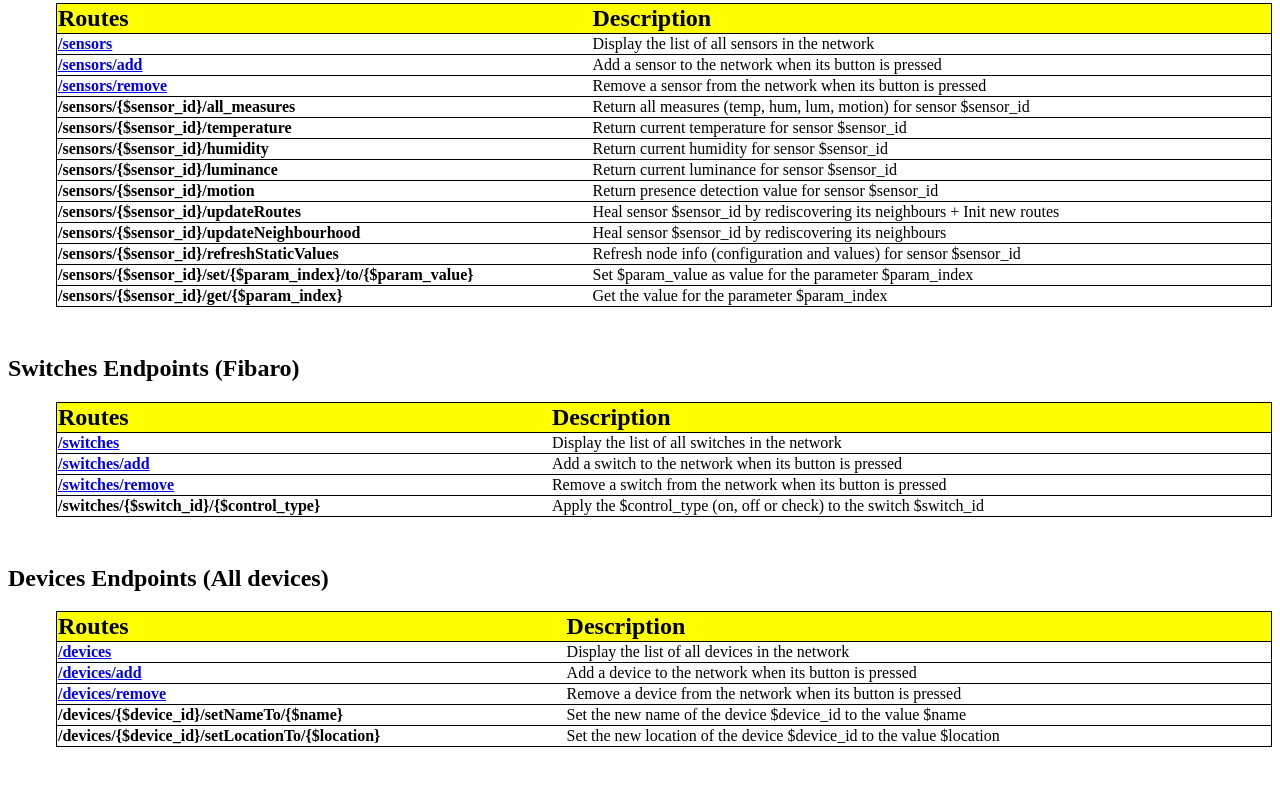
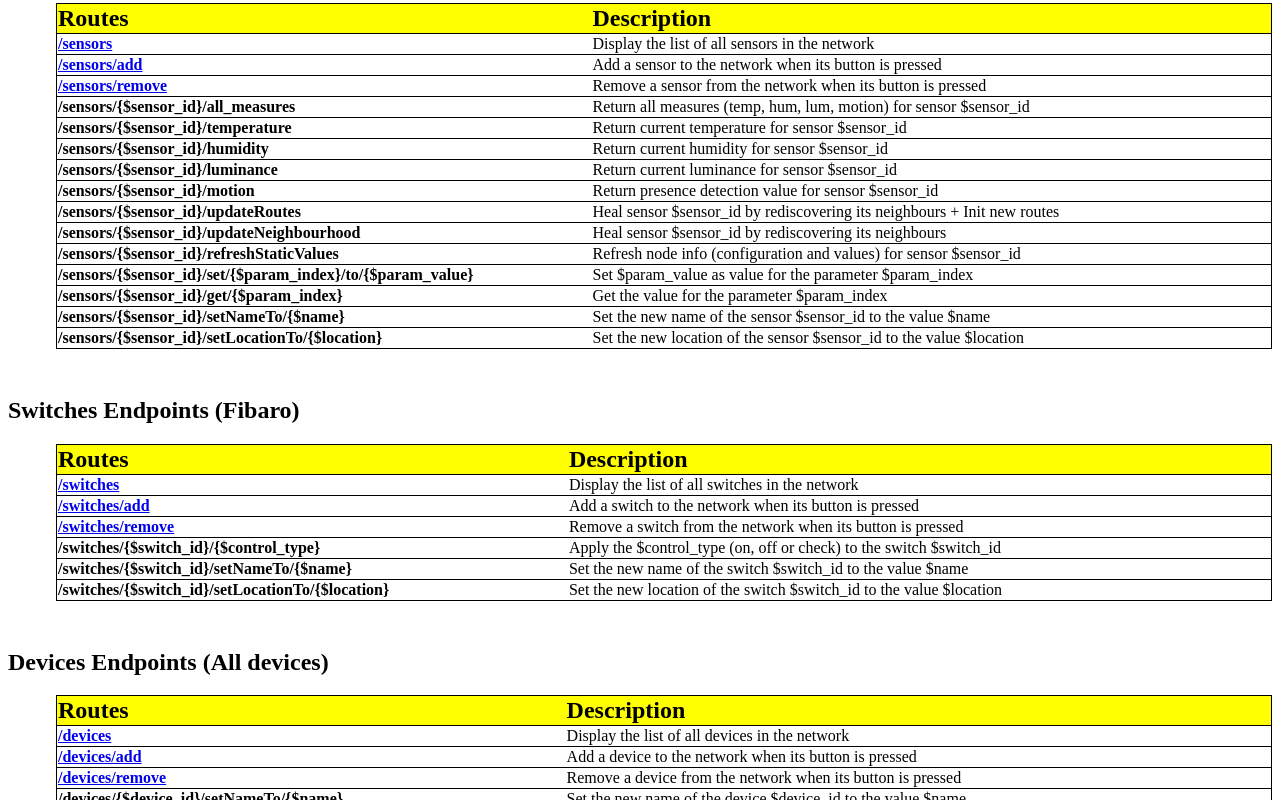
Before and after one commit to DirtySecret/smarthepia-flask-zwave, a plain HTML site: page templates/index.html in a window 1280 px wide. Shown: the part 498-1298 px from the top of the page. Drawn offline with Linux system fonts and the light colour scheme.

Commit message:
Ajout des routes sur l'accueil HTML

```diff
--- a/templates/index.html
+++ b/templates/index.html
@@ -162,6 +162,14 @@
 				<td><b>/sensors/{$sensor_id}/get/{$param_index}</b></td>
 				<td>Get the value for the parameter $param_index</td>
 			</tr>
+			<tr>
+				<td><b>/sensors/{$sensor_id}/setNameTo/{$name}</b></td>
+				<td>Set the new name of the sensor $sensor_id to the value $name</td>
+			</tr>
+			<tr>
+				<td><b>/sensors/{$sensor_id}/setLocationTo/{$location}</b></td>
+				<td>Set the new location of the sensor $sensor_id to the value $location</td>
+			</tr>
         </table>
 
 		<h2>Switches Endpoints (Fibaro)</h2>
@@ -185,6 +193,14 @@
 			<tr>
 				<td><b>/switches/{$switch_id}/{$control_type}</b></td>
 				<td>Apply the $control_type (on, off or check) to the switch $switch_id</td>
+			</tr>
+			<tr>
+				<td><b>/switches/{$switch_id}/setNameTo/{$name}</b></td>
+				<td>Set the new name of the switch $switch_id to the value $name</td>
+			</tr>
+			<tr>
+				<td><b>/switches/{$switch_id}/setLocationTo/{$location}</b></td>
+				<td>Set the new location of the switch $switch_id to the value $location</td>
 			</tr>
         </table>
 
```
